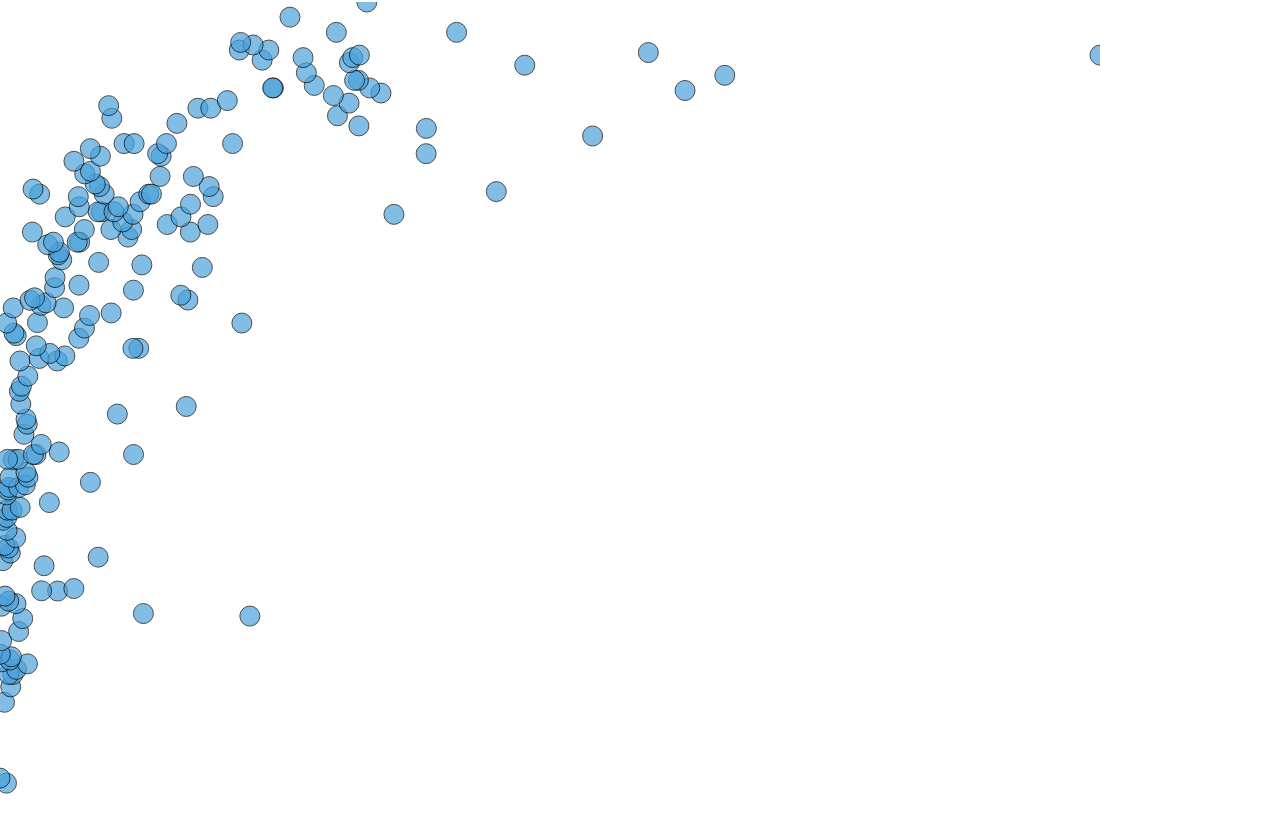
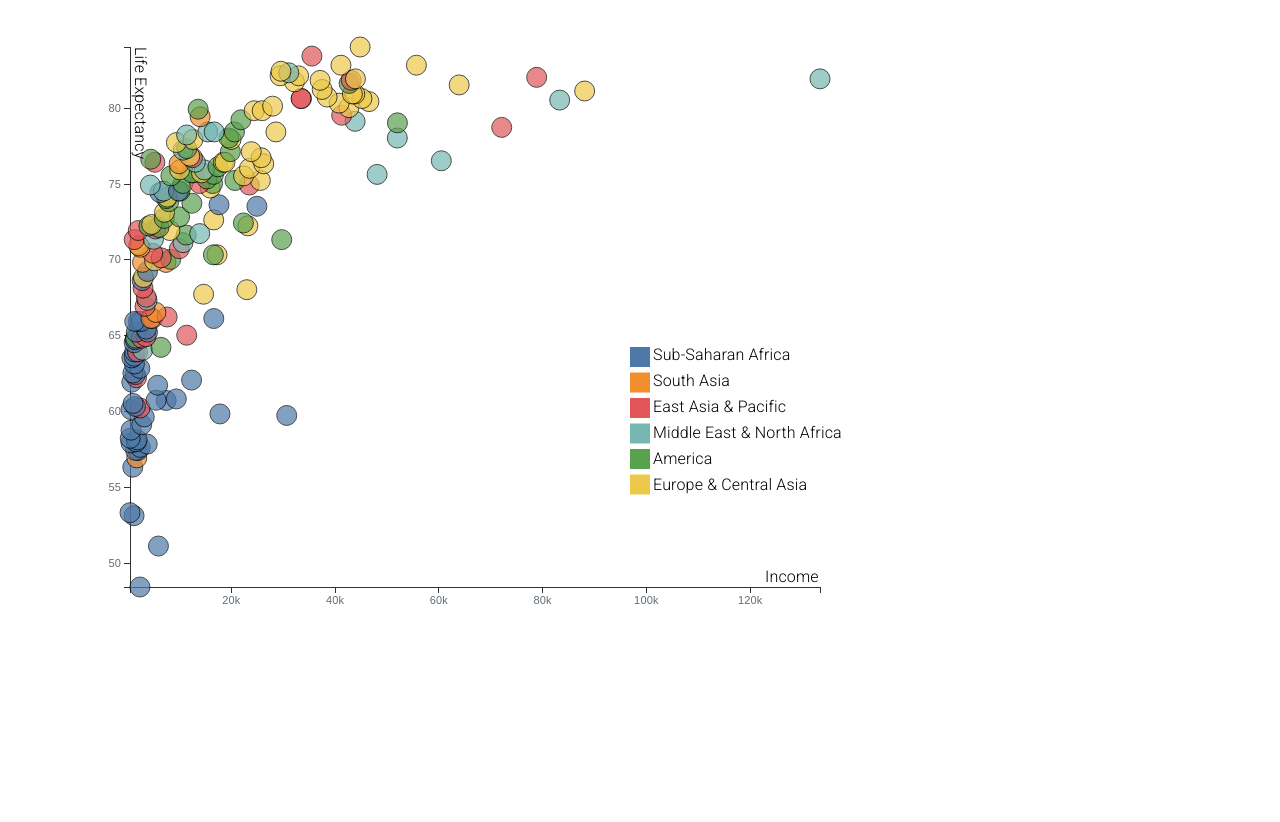
Before and after one commit to ZHYangRoger/bc-vis-lab4, a plain HTML site: page index.html in a window 1280 px wide. Shown: the part 123-945 px from the top of the page. After the commit the page ends 800 px from the top, so only its background shows below. Drawn offline with nearby package versions, Linux system fonts and the light colour scheme.

Commit message:
colors-and-axes

```diff
--- a/index.html
+++ b/index.html
@@ -17,6 +17,7 @@
         <script defer src="script.js"></script>
     </head>
     <body>
+        <div class="container">
             <div class="header">
                 <div>
                     <h1>Wealth & Health of Nations</h1>
@@ -26,4 +27,5 @@
                 </div>
             </div>
             <div class="chart"></div>
+        </div>
     </body>
--- a/script.js
+++ b/script.js
@@ -9,10 +9,16 @@ async function main(){
     const url = "wealth-health-2014.csv";
     ori_data = await loadData(url);
 
+    const margin = ({top: 30, right: 30, bottom: 30, left: 30})
+    const width = 750 - margin.left - margin.right;
+    const height = 600 - margin.top - margin.bottom;
+
     const svg = d3.select('.chart')
                     .append('svg')
-                    .attr("width", 1100)
-                    .attr("height", 900)
+                    .attr("width", width + margin.left + margin.right)
+                    .attr("height", height + margin.top + margin.bottom)
+	                .append("g")
+                    .attr("transform", "translate(" + margin.left + "," + margin.top + ")");
 
     const lifeArr = [];
     const incomeArr = [];
@@ -24,11 +30,36 @@ async function main(){
 
     var xScale = d3.scaleLinear()
                     .domain([xRange[0], xRange[1]])
-                    .range([0, 1100])
+                    .range([0, 690])
 
     var yScale = d3.scaleLinear()
                     .domain([yRange[1], yRange[0]])
-                    .range([0, 900])
+                    .range([0, 540])
+
+    const xAxis = d3.axisBottom()
+    .ticks(5, "s")
+	.scale(xScale);
+
+    const yAxis = d3.axisLeft()
+    .ticks(6, "s")
+	.scale(yScale);
+
+    svg.append("g")
+	.attr("class", "axis x-axis")
+    .attr("transform", `translate(0, ${height})`)
+	.call(xAxis);
+
+    svg.append("g")
+	.attr("class", "axis y-axis")
+    .attr("transform", `translate(0, ${width} - 20)`)
+	.call(yAxis);
+
+    let regionArr = [];
+    ori_data.forEach(a => regionArr.push(a.Region));
+
+    let uniqueRegion = [...new Set(regionArr)];
+
+    const color = d3.scaleOrdinal(d3.schemeTableau10).domain(regionArr);
 
     svg.selectAll("scatter-plot")
         .data(ori_data)
@@ -42,6 +73,41 @@ async function main(){
         .attr('fill', "rgb(76, 162, 219)")
         .attr('opacity', "0.7")
         .attr('stroke', "black")
+        .attr("fill", function(d){return color(d.Region)});
+
+    svg.append("text")
+        .attr('x', 635)
+        .attr('y', 535)
+        .text("Income")
+
+    svg.append("text")
+        .attr('x', 10)
+        .attr('y', 0)
+        .attr('class', 'vertical')
+        .text("Life Expectancy")
+
+    svg.selectAll("legend")
+        .data(uniqueRegion)
+        .enter()
+        .append("g")
+        .append("rect")
+        .attr("x", 500)
+        .attr("y", function(d,i){ return 300 + i*25.5})
+        .attr("width", 20)
+        .attr("height", 20)
+        .style("fill", function(d){
+            return color(d)
+        })
+
+    svg.selectAll("legendText")
+        .data(uniqueRegion)
+        .enter()
+        .append("text")
+        .attr("x", 523)
+        .attr("y", function(d,i){ return 309 + i*26})
+        .text(function(d){ return d})
+        .attr("text-anchor", "left")
+        .style("alignment-baseline", "middle")
 }
 
 main();
--- a/style.css
+++ b/style.css
@@ -1,3 +1,24 @@
 f{
     color:rgb(76, 162, 219)
 }
+
+/* line styles */
+.axis path,
+.axis line {
+	fill: none;
+	stroke: #333;
+	shape-rendering: crispEdges;
+}
+/* labels */
+.axis text {
+	font-family: sans-serif;
+	font-size: 11px;
+}
+
+.vertical{
+    writing-mode:vertical-lr;
+}
+
+.container{
+    margin-top: 15px;
+}
```
Lines whose indentation alone changed are shown as unchanged.
